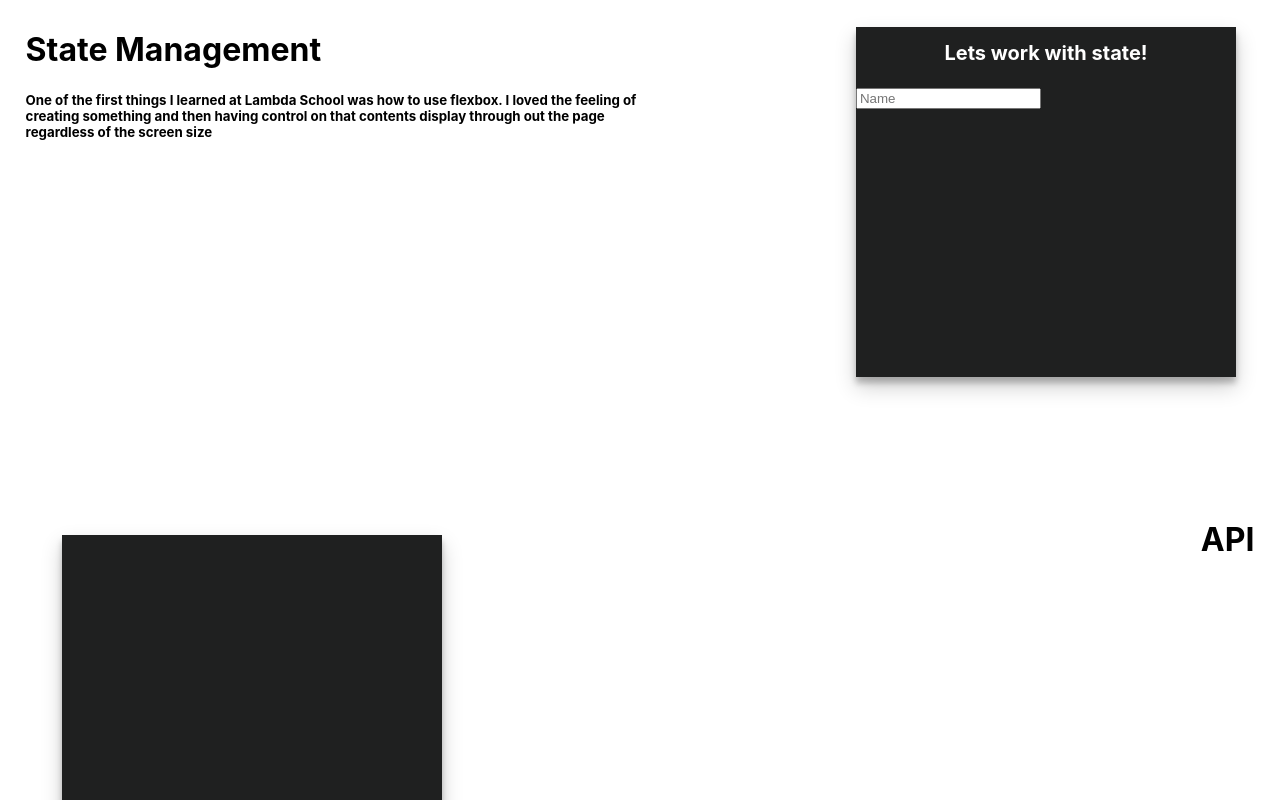
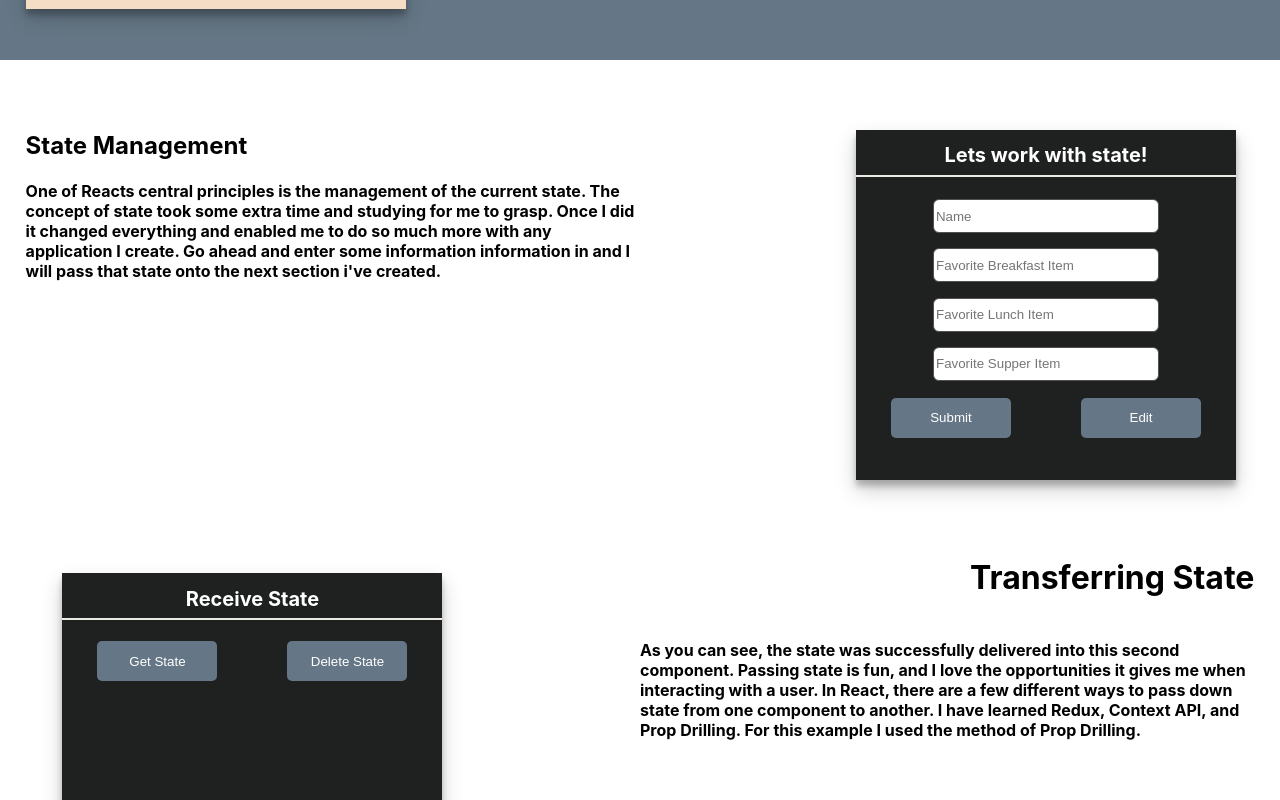
Before and after one commit to dmunter2/resume, a React (Create React App) app: page / in a window 1280 px wide. Shown: the part 1300-2100 px from the top of the page. Built offline with nearby package versions, Linux system fonts and the light colour scheme.

Commit message:
style of state transfer

```diff
--- a/src/App.css
+++ b/src/App.css
@@ -167,3 +167,27 @@ background-color: #a3aaae;
 .no-show{
   display: none;
 }
+
+.btn{
+  background-color: #657786;
+border: none;
+height: 40px;
+width: 120px;
+border-radius: 5px;
+color: white;
+margin-top: 2%;
+}
+.btn:hover{
+  opacity: 80%;
+}
+
+.no-show-state{
+  display: none;
+}
+
+.show-state{
+  display: flex;
+  flex-direction: column;
+  justify-content: center;
+  align-items: center;
+}
--- a/src/components/AboutMe.js
+++ b/src/components/AboutMe.js
@@ -3,7 +3,11 @@ import Style from 'styled-components';
 import Lesson1 from './learning/Lesson1'
 import Lesson2 from './learning/Lesson2'
 import Lesson3 from './learning/Lesson3'
+import Lesson5 from './learning/Lesson5'
 
+const MAIN = Style.div`
+padding: 2%;
+`
 const H1 = Style.h1``
 const H4 = Style.h5`
 
@@ -21,7 +25,7 @@ const AboutMe = () => {
     return(
 
         <div>
-
+            <MAIN>
                 <H1>About Me</H1>
 
                 <H4>A week after graduating college in 2017 was when I began my career in banking. A week after that was when
@@ -37,10 +41,14 @@ With a short amount of time I could see how any
     employer would be worried about what I have acutally have learned, which is why I have attatched some of my
 favorite projects I have created</H4>
 
+            </MAIN>
+
+
 
         <Lesson1 />
         <Lesson2 />
         <Lesson3 />
+        <Lesson5 />
 
 
         </div>
--- a/src/components/Header.js
+++ b/src/components/Header.js
@@ -7,7 +7,9 @@ import Style from 'styled-components';
 
 const DIV2 = Style.div``
 const H1 = Style.h1``
-
+const DIV = Style.div`
+padding: 2%;
+`
 
 
 
@@ -15,14 +17,14 @@ const Header = () => {
 
 
     return (
-        <div>
+        <DIV>
             <H1>Devon Munter</H1>
             <DIV2>
                 <Link to='/'>Home</Link>
                 <Link to='/projects'>Projects</Link>
                 <Link to='/resume'>Resume</Link>
             </DIV2>
-        </div>
+        </DIV>
     )
 }
 
--- a/src/components/learning/Lesson3.js
+++ b/src/components/learning/Lesson3.js
@@ -9,11 +9,14 @@ const H1 = Style.h1`
 color: white;
 font-size: 20px;
 text-align: center;
+padding-bottom: 2%;
+border-bottom: 2px solid  #ebebe3;
+
 `
 const DIV = Style.div`
 padding: 2%;
 padding-top: 4%;
-padding-bottom: 4%;
+padding-bottom: 1%;
 display: flex;
 flex-direction: row;
 justify-content: space-between;
@@ -37,13 +40,61 @@ background-color: #1f2020;
 box-shadow: 0 10px 20px rgba(0,0,0,0.19), 0 6px 6px rgba(0,0,0,0.23);
 margin: 3%;
 `
-const INPUT  = Style.input``
+const INPUT  = Style.input`
+width: 220px;
+border-radius: 6px;
+border: 1px solid #535150;
+height: 30px;
+margin: 2%;
+
+
+
+`
+
+
+const SPAN = Style.div``
+const H4 = Style.h4``
+const H2 = Style.h2``
+const DIV5 = Style.div`
+height: 200px;
+
+`
+const BUTTON = Style.button``
+const DIV8 = Style.div`
+height: 200px;
+`
+
+const DIV6 = Style.div`
+display: flex;
+flex-direction: row;
+justify-content: space-around;
+`
+
+const H10 = Style.h5`
+border: 1px solid #535150;
+width: 220px;
+margin: 2%;
+padding: 2%;
+border-radius: 5px;
+color: white;
+`
+const CONTAIN = Style.div`
+  display: flex;
+  flex-direction: column;
+  align-items: center;
+`
 
 const Lesson3 = () => {
 
     const [name, setName] = useState({
-        user: ''
+        user: '',
+        food1: '',
+        food2: '',
+        food3: ''
     })
+
+    const [display, setDisplay] = useState('show-state')
+    const [display1, setDisplay1] = useState('no-show-state')
 
 
     const changeHandler = e => {
@@ -55,6 +106,19 @@ const Lesson3 = () => {
 
     }
 
+    const changeShow1 = e => {
+        e.preventDefault();
+        setDisplay('no-show-state')
+        setDisplay1('show-state')
+
+    }
+
+    const changeShow2 = e => {
+        e.preventDefault();
+        setDisplay('show-state')
+        setDisplay1('no-show-state')
+    }
+
 
 
     return(
@@ -62,29 +126,77 @@ const Lesson3 = () => {
 
 
         <DIV>
+                <DIV2>
+                    <H2>State Management</H2>
 
-            <DIV2>
-            <h1>State Management</h1>
-
-            <H5>One of the first things I learned at Lambda School was how to use flexbox. I loved the feeling of creating something and then having control on that contents display through out the page regardless of the screen size</H5>
+                    <H4>One of Reacts central principles is the management of the current state. The concept of state took some extra time and studying for me to grasp.
+                Once I did it changed everything and enabled me to do so much more with any application I create. Go ahead and enter some information information
+                in and I will pass that state onto the next section i've created.</H4>
                 </DIV2>
 
 
 
             <DIV3>
-                <FORM>
+                <FORM >
                     <H1>Lets work with state!</H1>
-                    <H5></H5>
+                        <DIV8 className={display}>
                             <INPUT
+
                                 type='text'
                                 placeholder='Name'
                                 name='user'
                                 onChange={changeHandler}
                             />
+                            <INPUT
+
+                                type='text'
+                                placeholder='Favorite Breakfast Item'
+                                name='food1'
+                                onChange={changeHandler}
+                            />
+                            <INPUT
+
+                                type='text'
+                                placeholder='Favorite Lunch Item'
+                                name='food2'
+                                onChange={changeHandler}
+                            />
+                            <INPUT
+
+                                type='text'
+                                placeholder='Favorite Supper Item'
+                                name='food3'
+                                onChange={changeHandler}
+                            />
+                    </DIV8>
+
+
+                        <DIV5 className={display1}>
+                            <CONTAIN>
+                                <H10>Name: {name.user}</H10>
+                                <H10>Breakfast: {name.food1}</H10>
+                            </CONTAIN>
+                            <CONTAIN>
+                                <H10>Lunch: {name.food2}</H10>
+                                <H10>Supper: {name.food3}</H10>
+                            </CONTAIN>
+                        </DIV5>
+
+
+                        <DIV6>
+                            <BUTTON className='btn' onClick={changeShow1}>Submit</BUTTON>
+                            <BUTTON className='btn' onClick={changeShow2}>Edit</BUTTON>
+                        </DIV6>
+
+
+
+
 
 
 
                 </FORM>
+
+
 
 
 
@@ -95,7 +207,7 @@ const Lesson3 = () => {
 
 
 
-        <Lesson4 />
+        <Lesson4 name={name}/>
         </MAIN>
 
     )
--- a/src/components/learning/Lesson4.js
+++ b/src/components/learning/Lesson4.js
@@ -4,7 +4,7 @@ import Style from 'styled-components';
 
 const DIV = Style.div`
 padding: 2%;
-padding-top: 4%;
+// padding-top: 4%;
 padding-bottom: 4%;
 display: flex;
 flex-direction: row;
@@ -26,21 +26,92 @@ background-color: #1f2020;
 box-shadow: 0 10px 20px rgba(0,0,0,0.19), 0 6px 6px rgba(0,0,0,0.23);
 margin: 3%;
 `
+const DIV4 =  Style.div`
+display: flex;
+flex-direction: row;
+justify-content: space-around;
+margin-top: 2%;
+`
+const DIV3 = Style.div`
+margin-top: 25px;
+`
+const BUTTON = Style.button`
+// background-color: #657786;
+// border: none;
+// height: 40px;
+// width: 120px;
+// border-radius: 5px;
+// color: white;
+`
+
+const H10 = Style.h5`
+border: 1px solid #535150;
+width: 220px;
+margin: 2%;
+padding: 2%;
+border-radius: 5px;
+color: white;
+`
+const CONTAIN = Style.div`
+  display: flex;
+  flex-direction: column;
+  align-items: center;
+`
+const DIV11 = Style.div``
+const H11 = Style.h1`
+color: white;
+font-size: 20px;
+text-align: center;
+padding-bottom: 2%;
+border-bottom: 2px solid  #ebebe3;
+`
+
+const Lesson4 = ({name, food1, food2, food3}) => {
+
+    const [state, setState] = useState('no-show-state')
+
+
+    const clickHandler = e => {
+        e.preventDefault();
+        setState('show-state')
+    }
+    const clickHandler1 = e => {
+        e.preventDefault();
+        setState('no-show-state')
+    }
+
+    return (
+        <DIV>
+
+
+            <DIV2 >
+                <DIV11>
+                    <H11>Receive State</H11>
+                </DIV11>
+                <DIV4>
+                    <BUTTON className='btn' onClick={clickHandler}>Get State</BUTTON>
+                    <BUTTON className='btn' onClick={clickHandler1}>Delete State</BUTTON>
+                </DIV4>
+
+
+                <DIV3 className={state}>
+                    <CONTAIN>
+                        <H10>Name: {name.user}</H10>
+                        <H10>Breakfast: {name.food1}</H10>
+                    </CONTAIN>
+                    <CONTAIN>
+                        <H10>Lunch: {name.food2}</H10>
+                        <H10>Supper: {name.food3}</H10>
+                    </CONTAIN>
+                </DIV3>
 
 
 
 
-const Lesson4 = () => {
-
-
-    return (
-        <DIV>
-
-            <DIV2>
-
             </DIV2>
             <DIV1>
-                <h1>API</h1>
+               <h1>Transferring State</h1>
+               <h4>As you can see, the state was successfully delivered into this second component. Passing state is fun, and I love the opportunities it gives me when interacting with a user. In React, there are a few different ways to pass down state from one component to another. I have learned Redux, Context API, and Prop Drilling. For this example I used the method of Prop Drilling.</h4>
 
             </DIV1>
         </DIV>
--- /dev/null
+++ b/src/components/learning/Lesson5.js
@@ -0,0 +1,29 @@
+import React, {useState} from 'react';
+import Style from 'styled-components';
+
+
+const DIV = Style.div`
+background-color: #657786;
+padding: 2%;
+padding-top: 4%;
+padding-bottom: 4%;
+display: flex;
+flex-direction: row;
+justify-content: space-between;
+height: 100%;
+`
+
+
+const Lesson5 = () => {
+
+
+
+    return(
+        <DIV>
+            <h1>REST API</h1>
+        </DIV>
+    )
+}
+
+
+export default Lesson5;
```
Lines whose indentation alone changed are shown as unchanged.
